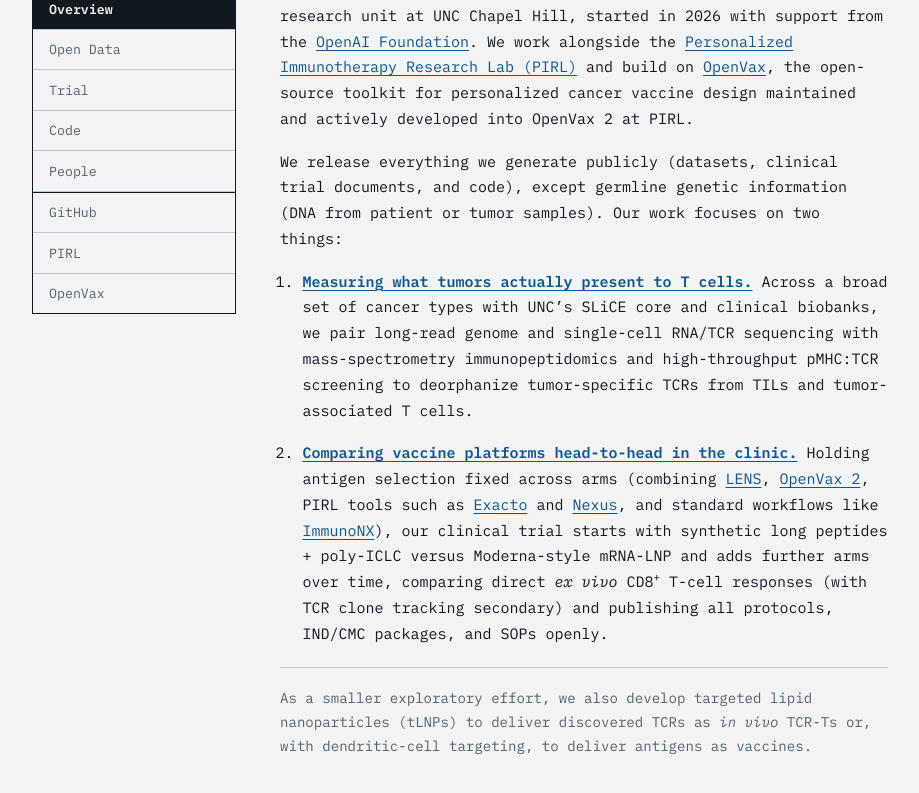
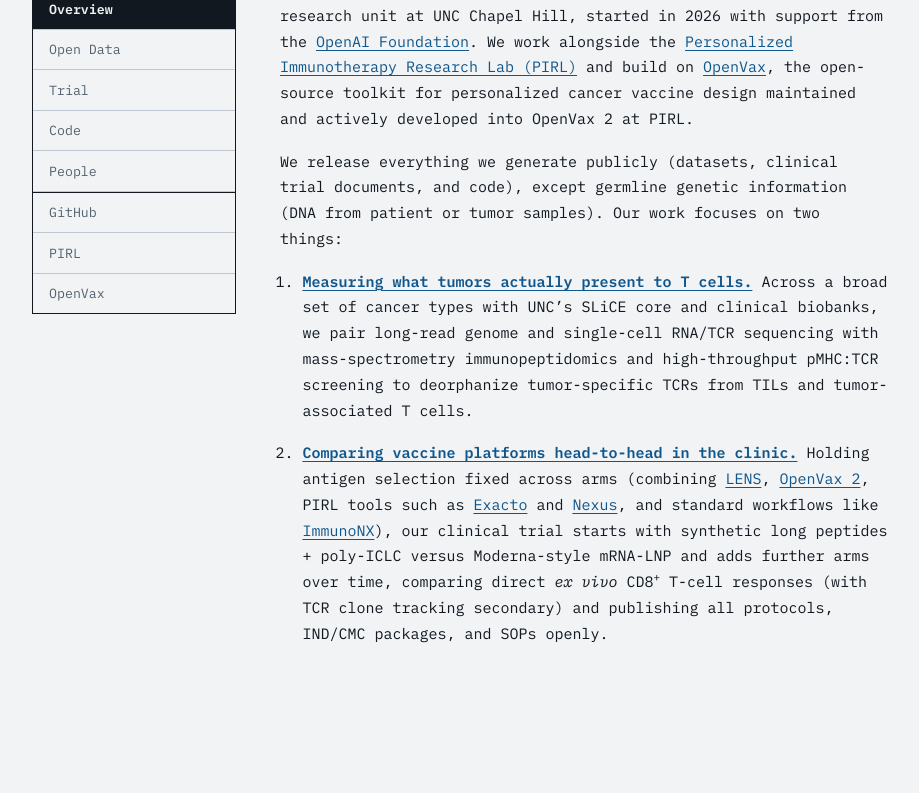
Before and after one commit to igi-unc/igi-unc.github.io, a plain HTML site: page index.html in a window 1280 px wide. Shown: the part 173-966 px from the top of the page, without its empty margins (180-1099 px from the left). After the commit the page ends 904 px from the top, so only its background shows below. Drawn offline with Linux system fonts and the light colour scheme.

Commit message:
Remove exploratory tLNP note from overview

```diff
--- a/index.html
+++ b/index.html
@@ -76,10 +76,6 @@
         Holding antigen selection fixed across arms (combining <a href="https://uselens.io/">LENS</a>, <a href="https://openvax.org/">OpenVax 2</a>, PIRL tools such as <a href="https://github.com/pirl-unc/exacto">Exacto</a> and <a href="https://github.com/pirl-unc/nexus">Nexus</a>, and standard workflows like <a href="https://github.com/griffithlab/ImmunoNX_protocol">ImmunoNX</a>), our clinical trial starts with synthetic long peptides + poly-ICLC versus Moderna-style mRNA-LNP and adds further arms over time, comparing direct <em>ex vivo</em> CD8<sup>+</sup> T-cell responses (with TCR clone tracking secondary) and publishing all protocols, IND/CMC packages, and SOPs openly.
       </li>
     </ol>
-
-    <p class="note">
-      As a smaller exploratory effort, we also develop targeted lipid nanoparticles (tLNPs) to deliver discovered TCRs as <em>in vivo</em> TCR-Ts or, with dendritic-cell targeting, to deliver antigens as vaccines.
-    </p>
   </main>
 </div>
 </body>
```
